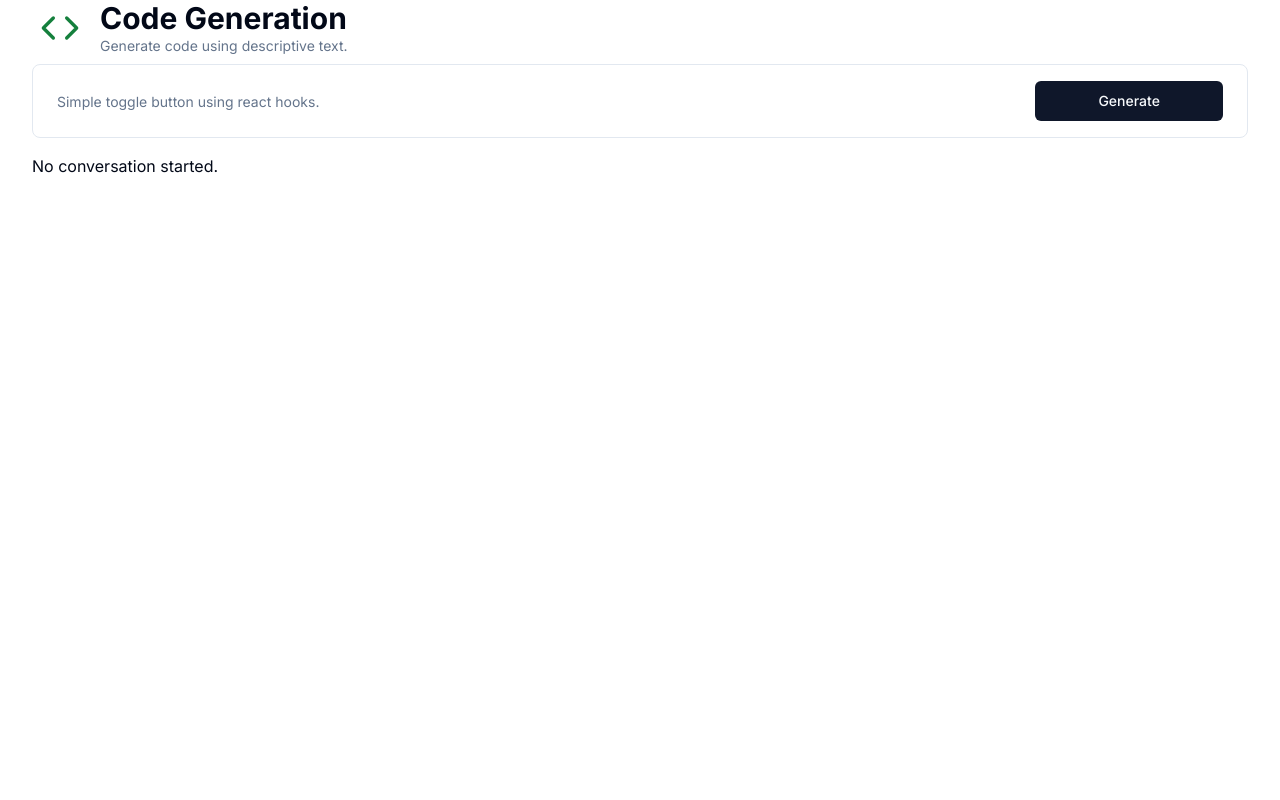
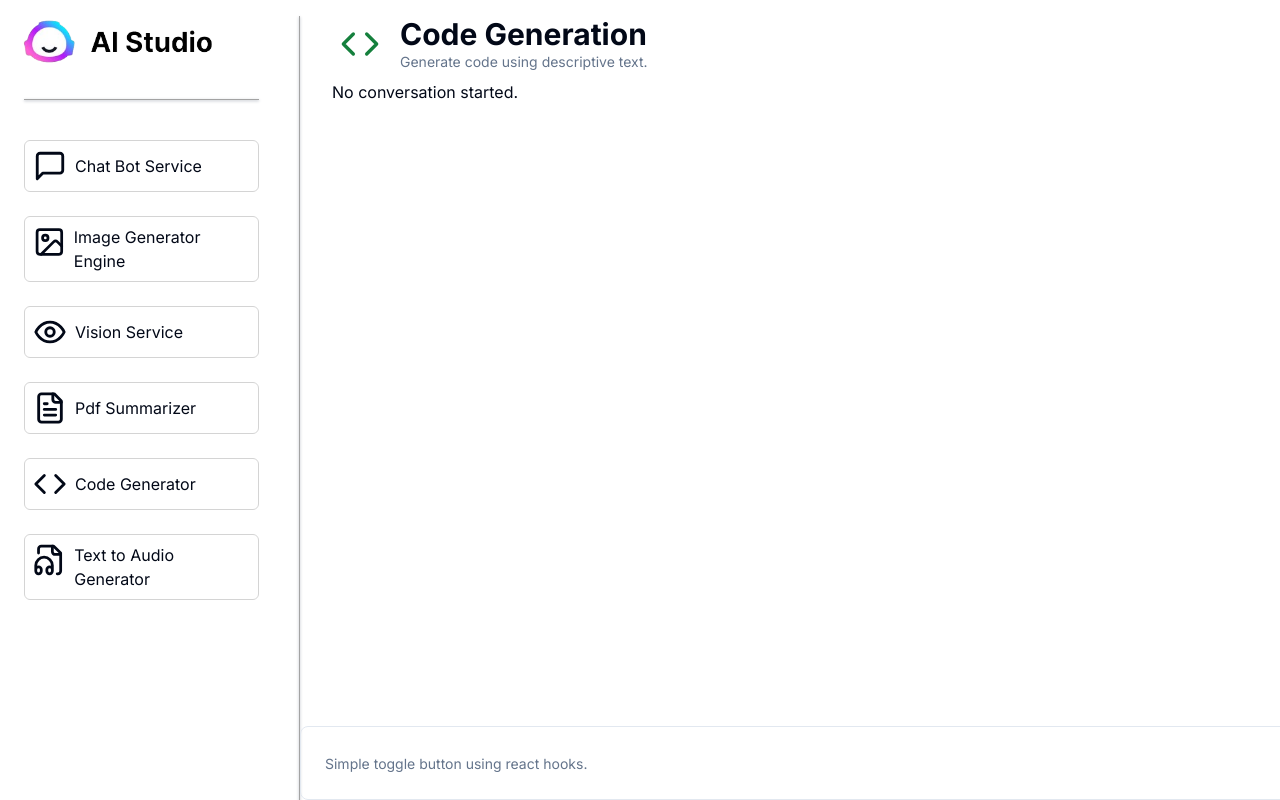
Before and after one commit to Prajwal-ak-0/saas, a Next.js app: page /code in a window 1280 px wide. Built offline with nearby package versions, Linux system fonts and the light colour scheme.

Commit message:
Service Sidebar

```diff
--- /dev/null
+++ b/app/(services)/_components/SidebarCard.tsx
@@ -0,0 +1,25 @@
+"use client";
+
+import { services } from '@/components/TopServices';
+import { useRouter } from 'next/navigation';
+import React from 'react'
+
+const SidebarCard = () => {
+    const router = useRouter();
+  return (
+    <div>
+        <div className='mx-auto flex mt-8 gap-2 flex-col my-1'>
+              {
+                services.map((service, idx) => (
+                  <div onClick={() => router.push(service.link)  } key={idx} className='flex bg-neutral-10 p-2 border  hover:shadow-lg hover:scale-105 border-neutral-300 ml-6 rounded-md w-full cursor-pointer flex-row gap-2 my-2'>
+                    <service.icon size={34} />
+                    <h1 className='text-md my-auto  font-regular'>{service.title}</h1>
+                  </div>
+                ))
+              }
+          </div>
+    </div>
+  )
+}
+
+export default SidebarCard
--- a/app/(services)/code/page.tsx
+++ b/app/(services)/code/page.tsx
@@ -1,25 +1,24 @@
 "use client";
 
 import * as z from "zod";
-import axios from "axios";
+import React, { useRef, useState, useLayoutEffect, useEffect } from "react";
 import { Code } from "lucide-react";
 import { useForm } from "react-hook-form";
-import { useState } from "react";
 import { toast } from "react-hot-toast";
 import ReactMarkdown from "react-markdown";
 import { useRouter } from "next/navigation";
-import { ChatCompletionRequestMessage } from "openai";
+import axios from "axios";
 
 import { Button } from "@/components/ui/button";
 import { Input } from "@/components/ui/input";
 import { zodResolver } from "@hookform/resolvers/zod";
 import { Form, FormControl, FormField, FormItem } from "@/components/ui/form";
-import { cn } from "@/lib/utils";
 import { Heading } from "../_components/Heading";
 import { Loader } from "../_components/Loader";
 import { UserAvatar } from "../_components/UserAvatar";
 import { BotAvatar } from "../_components/BotAvatar";
-// import { useProModal } from "@/hooks/use-pro-modal";
+import { ChatCompletionRequestMessage } from "openai";
+import { cn } from "@/lib/utils";
 
 const formSchema = z.object({
   prompt: z.string().min(1, {
@@ -29,9 +28,7 @@ const formSchema = z.object({
 
 const CodePage = () => {
   const router = useRouter();
-  // const proModal = useProModal();
   const [messages, setMessages] = useState<ChatCompletionRequestMessage[]>([]);
-
   const form = useForm<z.infer<typeof formSchema>>({
     resolver: zodResolver(formSchema),
     defaultValues: {
@@ -39,7 +36,30 @@ const CodePage = () => {
     }
   });
 
+  const messagesContainerRef = useRef<HTMLDivElement | null>(null);
+  const lastMessageRef = useRef<HTMLDivElement | null>(null);
+
   const isLoading = form.formState.isSubmitting;
+
+  const scrollToBottom = () => {
+    if (messagesContainerRef.current && lastMessageRef.current) {
+      const messagesContainer = messagesContainerRef.current;
+      const lastMessage = lastMessageRef.current;
+
+      const offset = lastMessage.offsetTop - messagesContainer.offsetTop;
+      messagesContainer.scrollTop = offset;
+    }
+  };
+
+  useLayoutEffect(() => {
+    requestAnimationFrame(() => {
+      scrollToBottom();
+    });
+  }, [messages]);
+
+  useEffect(() => {
+    scrollToBottom(); // Scroll to bottom on message update
+  }, [messages]);
 
   const onSubmit = async (values: z.infer<typeof formSchema>) => {
     try {
@@ -52,7 +72,7 @@ const CodePage = () => {
       form.reset();
     } catch (error: any) {
       if (error?.response?.status === 403) {
-        // proModal.onOpen();
+        // Handle specific error case if needed
       } else {
         toast.error("Something went wrong.");
       }
@@ -62,7 +82,8 @@ const CodePage = () => {
   }
 
   return (
-    <div>
+    <div className="flex flex-col h-screen relative">
+      <div className="flex-grow mt-4">
         <Heading
           title="Code Generation"
           description="Generate code using descriptive text."
@@ -70,8 +91,46 @@ const CodePage = () => {
           iconColor="text-green-700"
           bgColor="bg-green-700/10"
         />
-      <div className="px-4 lg:px-8">
-        <div>
+        <div className="px-4 lg:px-8 flex-grow overflow-y-auto" ref={messagesContainerRef}>
+          <div className="space-y-4">
+            {isLoading && (
+              <div className="p-8 rounded-lg w-full flex items-center justify-center bg-muted">
+                <Loader />
+              </div>
+            )}
+            {messages.length === 0 && !isLoading && (
+              <h1>No conversation started.</h1>
+            )}
+            <div className="flex flex-col">
+              {messages.map((message, index) => (
+                <div
+                  key={index}
+                  ref={index === messages.length - 1 ? lastMessageRef : null}
+                  className={`
+                    p-8 w-full flex items-start gap-x-8 rounded-lg
+                    ${message.role === "user" ? "bg-white border border-black/10" : "bg-muted"}
+                  `}
+                >
+                  {message.role === "user" ? <UserAvatar /> : <BotAvatar />}
+                  <ReactMarkdown components={{
+                    pre: ({ node, ...props }) => (
+                      <div className="overflow-auto w-full my-2 bg-black/10 p-2 rounded-lg">
+                        <pre {...props} />
+                      </div>
+                    ),
+                    code: ({ node, ...props }) => (
+                      <code className="bg-black/10 rounded-lg p-1" {...props} />
+                    )
+                  }} className="text-sm overflow-hidden leading-7">
+                    {message.content || ""}
+                  </ReactMarkdown>
+                </div>
+              ))}
+            </div>
+          </div>
+        </div>
+      </div>
+      <div className="fixed bottom-0 w-full">
         <Form {...form}>
           <form
             onSubmit={form.handleSubmit(onSubmit)}
@@ -109,41 +168,6 @@ const CodePage = () => {
           </form>
         </Form>
       </div>
-        <div className="space-y-4 mt-4">
-          {isLoading && (
-            <div className="p-8 rounded-lg w-full flex items-center justify-center bg-muted">
-              <Loader />
-            </div>
-          )}
-          {messages.length === 0 && !isLoading && (
-            <h1>No conversation started.</h1>)}
-          <div className="flex flex-col-reverse gap-y-4">
-            {messages.map((message) => (
-              <div
-                key={message.content}
-                className={cn(
-                  "p-8 w-full flex items-start gap-x-8 rounded-lg",
-                  message.role === "user" ? "bg-white border border-black/10" : "bg-muted",
-                )}
-              >
-                {message.role === "user" ? <UserAvatar /> : <BotAvatar />}
-                <ReactMarkdown components={{
-                  pre: ({ node, ...props }) => (
-                    <div className="overflow-auto w-full my-2 bg-black/10 p-2 rounded-lg">
-                      <pre {...props} />
-                    </div>
-                  ),
-                  code: ({ node, ...props }) => (
-                    <code className="bg-black/10 rounded-lg p-1" {...props} />
-                  )
-                }} className="text-sm overflow-hidden leading-7">
-                  {message.content || ""}
-                </ReactMarkdown>
-              </div>
-            ))}
-          </div>
-        </div>
-      </div>
     </div>
   );
 }
--- a/app/(services)/layout.tsx
+++ b/app/(services)/layout.tsx
@@ -1,12 +1,27 @@
-import Navbar from '@/components/Navbar'
 import React from 'react'
+import Logo from '@/components/Logo'
+import { services } from '@/components/TopServices'
+import { Separator } from '@/components/ui/separator'
+import { useRouter } from 'next/navigation'
+import SidebarCard from './_components/SidebarCard'
 
-const page = ({children}:{children:React.ReactNode}) => {
+const page = ({ children }: { children: React.ReactNode }) => {
   return (
-    <div>
-        <div >
-          {children}
+    <div className='flex'>
+      <div className='max-lg:hidden  lg:fixed lg:h-screen lg:w-[300px]'>
+        <div className="flex">
+          <div className='flex flex-col mr-10'>
+            <Logo />
+            <Separator className='ml-6 mt-4 bg-neutral-400 shadow shadow-gray-400 ' />
+            <SidebarCard />
+          </div>
+          <Separator orientation='vertical' className='ml-6 mt-4 bg-neutral-400 h-screen shadow shadow-gray-400 ' />
         </div>
+      </div>
+
+      <div className='lg:ml-[300px]'>
+        {children}
+      </div>
     </div>
   )
 }
--- /dev/null
+++ b/components/Logo.tsx
@@ -0,0 +1,19 @@
+"use client";
+
+import Image from "next/image";
+
+const Logo = () => {
+    return (
+        <div>
+            <Image
+                src="/images/logo.png"
+                alt="logo"
+                className="px-2 my-auto"
+                width={250}
+                height={250}
+            />
+        </div>
+    )
+}
+
+export default Logo
--- a/components/Navbar.tsx
+++ b/components/Navbar.tsx
@@ -3,18 +3,13 @@
 import Image from "next/image";
 import { Button } from "./ui/button";
 import Usermenu from "./Usermenu";
+import Logo from "./Logo";
 
 const Navbar = () => {
     return (
         <div className="flex w-full sm:h-24 h-16 sm:shadow-lg shadow-sm fixed z-10 bg-white justify-between">
             <div className="max-sm:hidden">
-                <Image
-                    src="/images/logo.png"
-                    alt="logo"
-                    className="px-2 my-auto"
-                    width={250}
-                    height={250}
-                />
+                <Logo/>
             </div>
             <div className="sm:hidden">
                 <Image
--- a/components/TopServices.tsx
+++ b/components/TopServices.tsx
@@ -2,7 +2,7 @@ import React from 'react'
 import ServiceCard from './ServiceCard'
 import { MessageSquare, Eye, Image, FileText, FileAudio, Code } from 'lucide-react'
 
-const services = [
+export const services = [
     {
         title: 'Chat Bot Service',
         description: 'Empower your applications with our advanced Chat Bot Service. Unlock the potential of natural language processing, allowing your users to interact seamlessly.Our chat bot service is the key to enhancing user engagement and satisfaction.',
--- /dev/null
+++ b/components/ui/separator.tsx
@@ -0,0 +1,31 @@
+"use client"
+
+import * as React from "react"
+import * as SeparatorPrimitive from "@radix-ui/react-separator"
+
+import { cn } from "@/lib/utils"
+
+const Separator = React.forwardRef<
+  React.ElementRef<typeof SeparatorPrimitive.Root>,
+  React.ComponentPropsWithoutRef<typeof SeparatorPrimitive.Root>
+>(
+  (
+    { className, orientation = "horizontal", decorative = true, ...props },
+    ref
+  ) => (
+    <SeparatorPrimitive.Root
+      ref={ref}
+      decorative={decorative}
+      orientation={orientation}
+      className={cn(
+        "shrink-0 bg-border",
+        orientation === "horizontal" ? "h-[1px] w-full" : "h-full w-[1px]",
+        className
+      )}
+      {...props}
+    />
+  )
+)
+Separator.displayName = SeparatorPrimitive.Root.displayName
+
+export { Separator }
--- a/package.json
+++ b/package.json
@@ -14,6 +14,7 @@
     "@radix-ui/react-avatar": "^1.0.4",
     "@radix-ui/react-label": "^2.0.2",
     "@radix-ui/react-select": "^2.0.0",
+    "@radix-ui/react-separator": "^1.0.3",
     "@radix-ui/react-slot": "^1.0.2",
     "@react-three/drei": "^9.90.1",
     "@react-three/fiber": "^8.15.12",
```
Also changed, not shown: 1 other file (tests, documents, lock files or other folders). Lines whose indentation alone changed are shown as unchanged.
